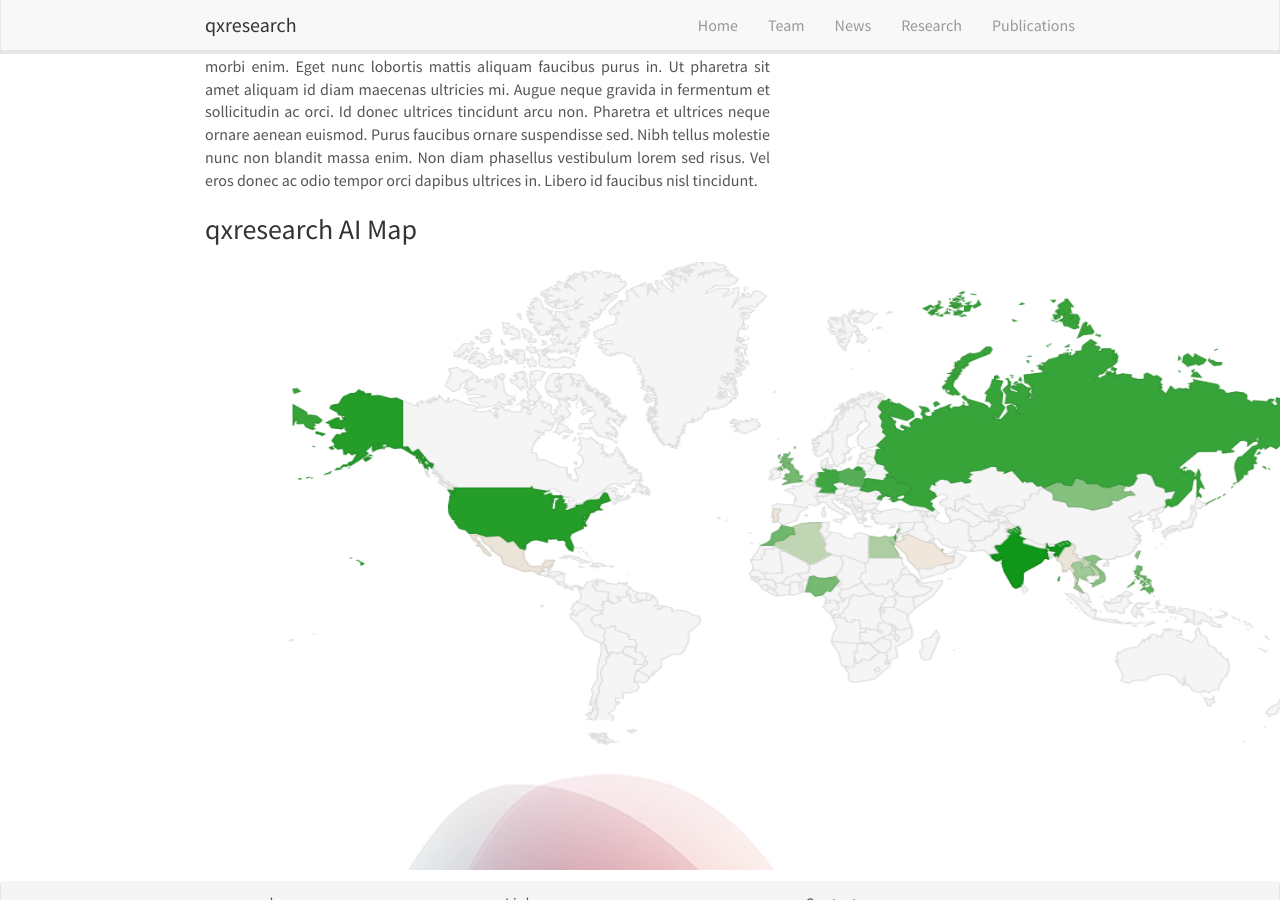
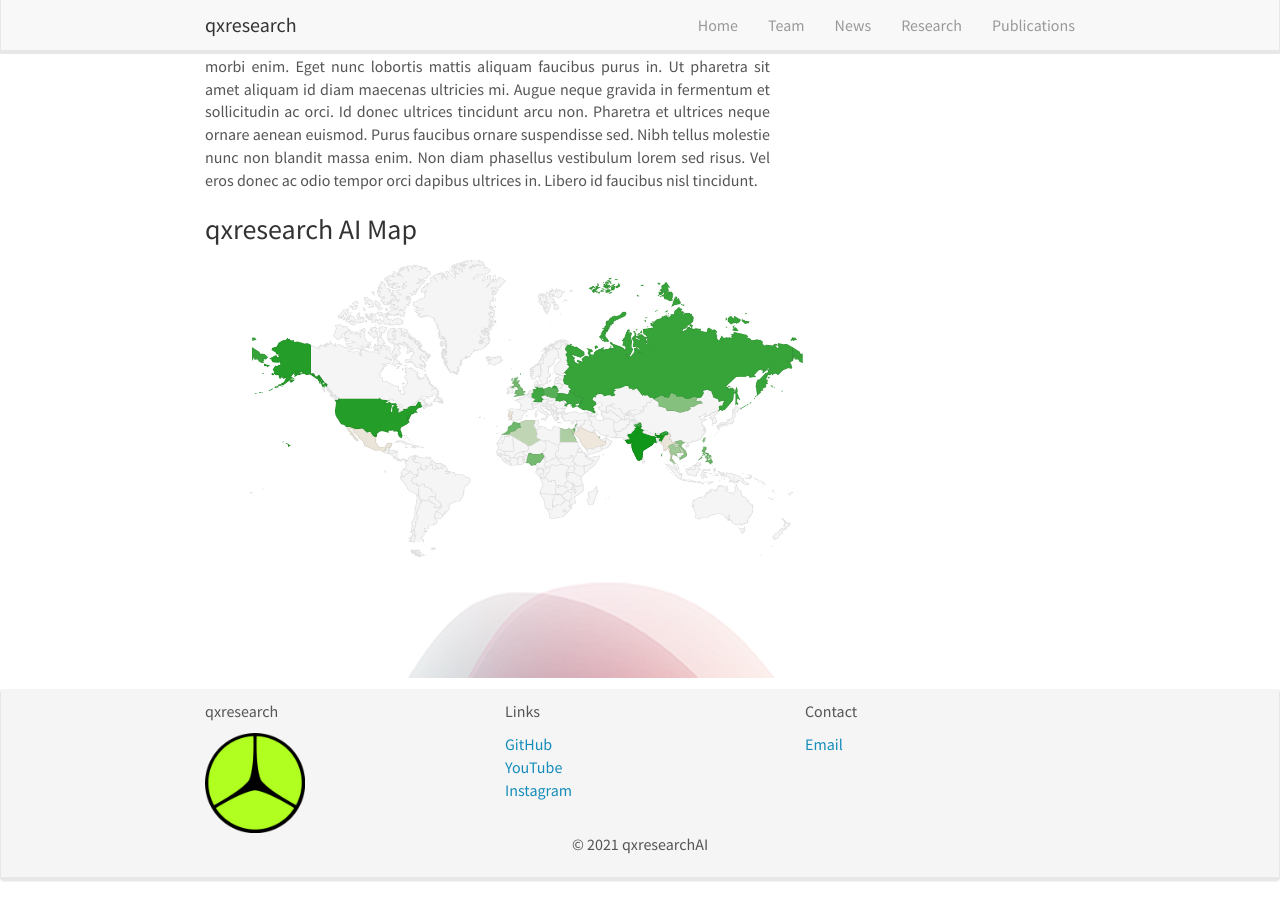
Before and after one commit to qxresearch/qxresearch.github.io, a Jekyll site: the page built from _pages/home.md, in a window 1280 px wide and 900 px high, scrolled down 757 px. Built offline with Jekyll 4.4.1, drawn with Linux system fonts in a browser that asks for light colours; nearby versions of some CDN libraries; comment, search, counter and statistics services are not loaded.

Commit message:
Update home.md

```diff
--- a/_pages/home.md
+++ b/_pages/home.md
@@ -15,7 +15,7 @@ Cras adipiscing enim eu turpis. Imperdiet massa tincidunt nunc pulvinar sapien e
 
 <p align="center">
   <a href="https://www.youtube.com/channel/UCX7oe66V8zyFpAJyMfPL9VA">
-    <img src="https://raw.githubusercontent.com/qxresearch/qxresearch.github.io/main/images/slider/clean%20map.png" alt="Logo" width="1200" height="500">
+    <img src="https://raw.githubusercontent.com/qxresearch/qxresearch.github.io/main/images/slider/clean%20map.png" alt="Logo" width="642" height="308">
   </a>
 </p>
 
```
